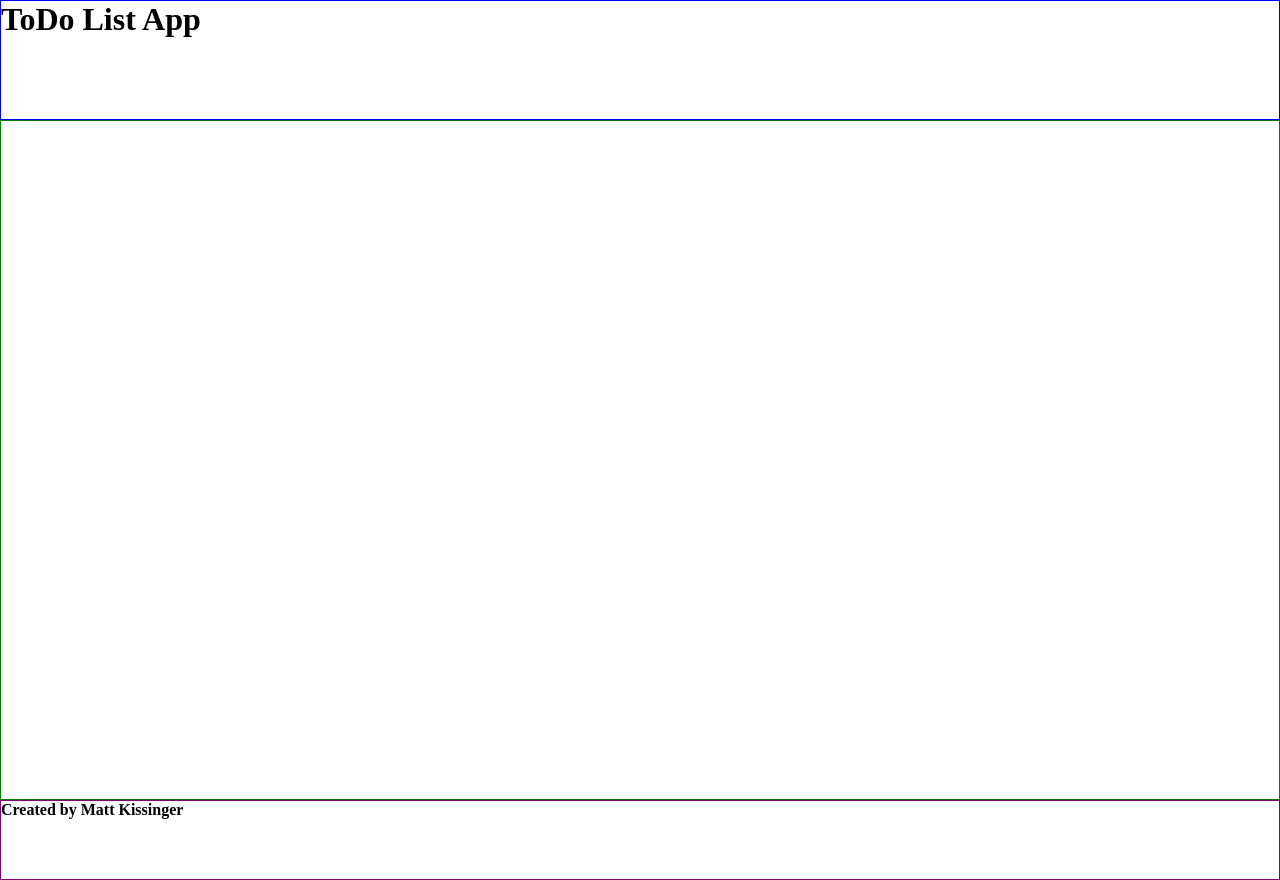
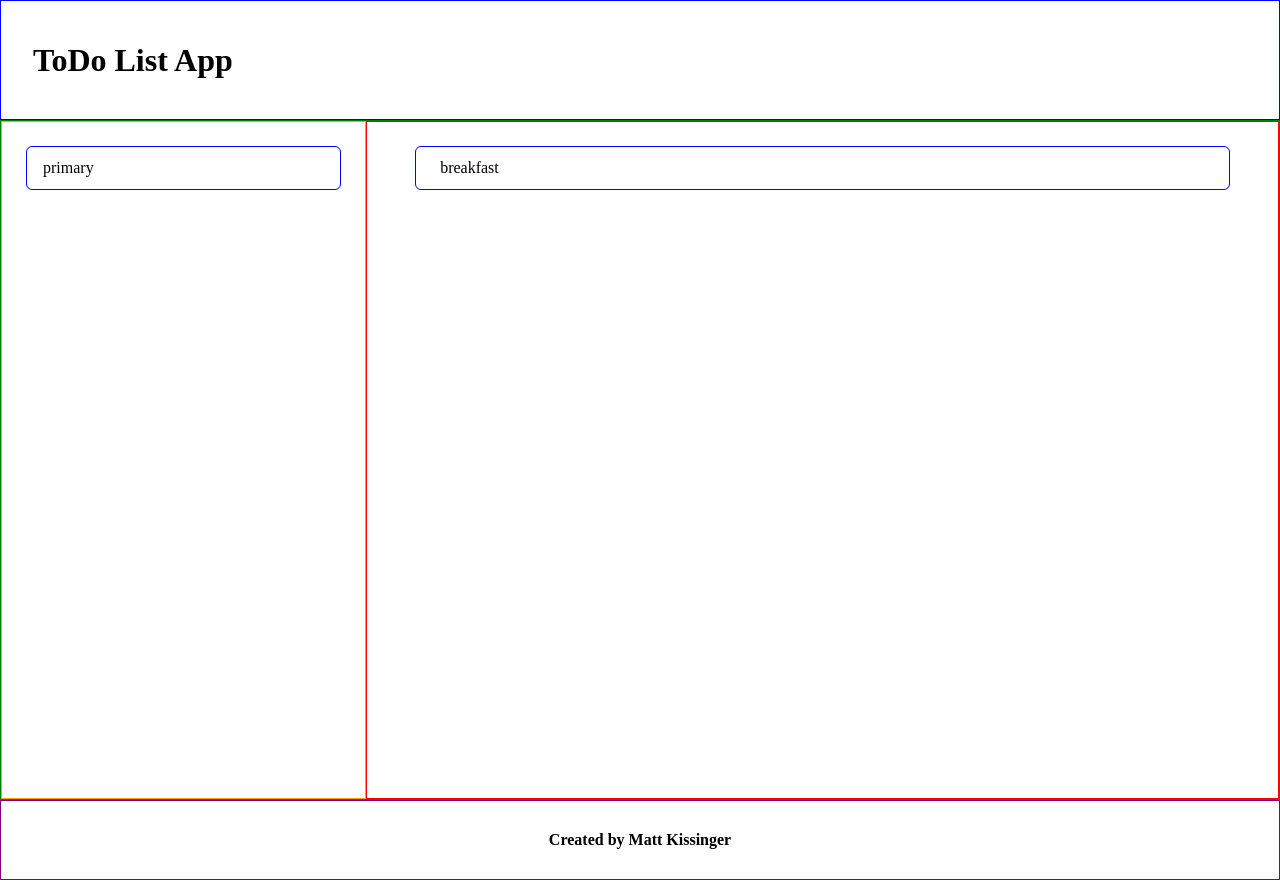
Before and after one commit to MatthewKissinger/ToDo-Web-App, a website built with webpack: page dist/index.html in a window 1280 px wide. Built offline with nearby package versions, Linux system fonts and the light colour scheme.

Commit message:
started building out the rendering functions in domModule

```diff
--- a/src/dom.js
+++ b/src/dom.js
@@ -0,0 +1,56 @@
+// DOM interaction and generation module
+import * as logicModule from './logic';
+import * as index from './index';
+
+// global variables
+let main = document.querySelector('main');
+
+
+// separate the project and task rendering into functions
+// create an add project button - pop up form to enter details
+// create an add task button - pop up form to enter details
+
+// render
+// default render function
+function mainRender() {
+    let projectWrapper = document.createElement('div');
+    projectWrapper.setAttribute('id', 'project-wrapper');
+
+    logicModule.projects.forEach((project) => {
+        let projectCard = document.createElement('div');
+        projectCard.classList.add('project-card');
+        let projectName = document.createElement('p');
+        projectName.innerText = project.name;
+
+        projectCard.appendChild(projectName);
+        projectWrapper.appendChild(projectCard);
+
+
+
+    })
+
+    // separate into it's own function
+    let taskWrapper = document.createElement('div');
+    taskWrapper.setAttribute('id', 'task-wrapper');
+
+    logicModule.projects[logicModule.findIndexOfProject(index.getActiveProject())].tasks.forEach((task) => {
+        console.log(task.name);
+        console.log(task.priority);
+        console.log(task.notes);
+        console.log(task.dueDate);
+
+        let taskCard = document.createElement('div');
+        taskCard.classList.add('task-card');
+        let taskName = document.createElement('p');
+        taskName.innerText = task.name;
+
+        taskCard.appendChild(taskName);
+        taskWrapper.appendChild(taskCard);
+    })
+
+    main.appendChild(projectWrapper);
+    main.appendChild(taskWrapper);
+}
+
+
+export { mainRender };
--- a/src/index.js
+++ b/src/index.js
@@ -1,10 +1,8 @@
 // To Do List
-
-// create DOM js module
-// the DOM js module will use any logic functions to appropriately generate dom elements
 
 import './style.css';
 import * as logicModule from './logic';
+import * as domModule from './dom';
 
 let _activeProject = 'primary';
 
@@ -18,11 +16,7 @@ logicModule.addNewProject(project1);
 const task1 = logicModule.newTask('breakfast', 'high', 'eat more oatmeal and whole fruit', '4/20/22');
 logicModule.addNewTask(task1);
 
-
-
-
-
-
+domModule.mainRender();
 
 //console.log testing area
 //-------------------------
--- a/src/logic.js
+++ b/src/logic.js
@@ -62,8 +62,7 @@ function removeProject(projectName) {
 }
 
 function addNewTask(task) {
-    let activeProject = index.getActiveProject();
-    projects[findIndexOfProject(activeProject)].tasks.push(task);
+    projects[findIndexOfProject(index.getActiveProject())].tasks.push(task);
 }
 
 function findIndexOfTask(taskName) {
@@ -80,4 +79,4 @@ function removeTask(taskName) {
     projects[findIndexOfProject(activeProject)].tasks.splice(findIndexOfTask(taskName), 1);
 }
 
-export { projects, newProject, addNewProject, removeProject, newTask, addNewTask, findIndexOfTask, removeTask };
+export { projects, newProject, addNewProject, findIndexOfProject, removeProject, newTask, addNewTask, findIndexOfTask, removeTask };
--- a/src/style.css
+++ b/src/style.css
@@ -11,12 +11,44 @@ body {
 
 header {
     border: 1px solid blue;
+    display: flex;
+    align-items: center;
+    padding: 2rem;
 }
 
 main {
     border: 1px solid green;
+    display: grid;
+    grid-template-columns: 1fr 2.5fr;
+}
+
+#project-wrapper {
+    border: 1px solid orange;
+    padding: 1.5rem;
+}
+
+.project-card {
+    border: 1px solid blue;
+    border-radius: 6px;
+    padding: .75rem 1rem;
+    cursor: pointer;
+}
+
+#task-wrapper {
+    border: 1px solid red;
+    padding: 1.5rem 3rem;
+}
+
+.task-card {
+    border: 1px solid blue;
+    border-radius: 6px;
+    padding: .75rem 1.5rem;
+    cursor: pointer;
 }
 
 footer {
     border: 1px solid purple;
+    display: flex;
+    justify-content: center;
+    align-items: center;
 }
```
Also changed, not shown: dist/main.js.
